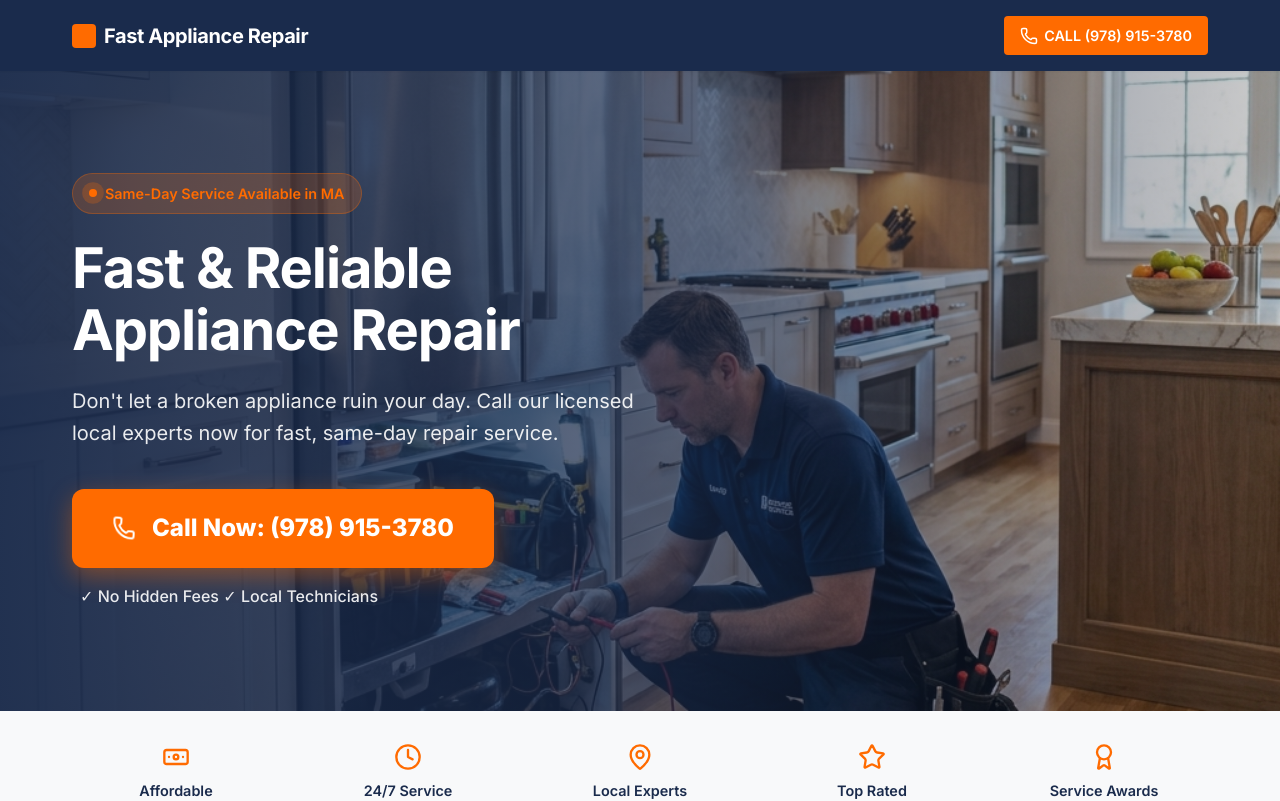
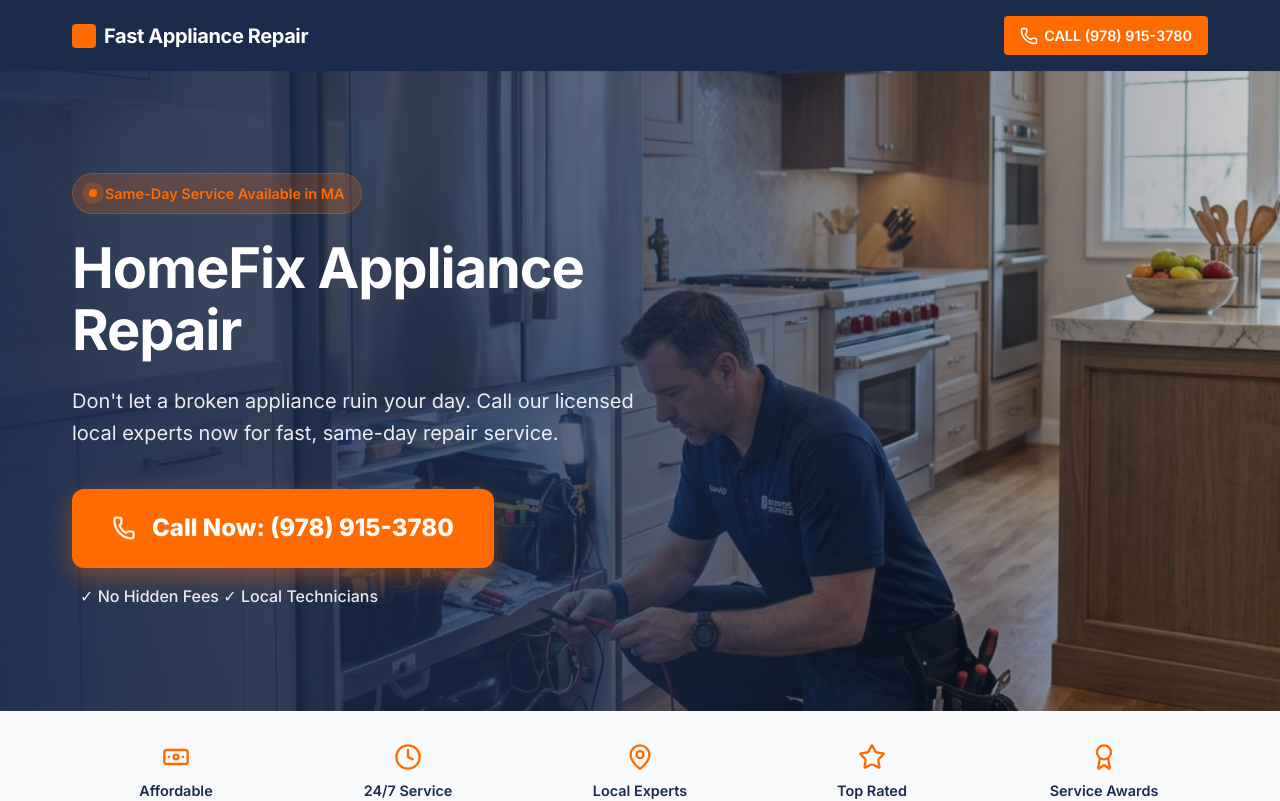
Before and after one commit to azee48/appliance-repair, a Next.js app: page / in a window 1280 px wide. Shown: the top 801 px of the page. Built offline with nearby package versions, Linux system fonts and the light colour scheme.

Commit message:
Update HeroSection.js

```diff
--- a/src/components/HeroSection.js
+++ b/src/components/HeroSection.js
@@ -12,7 +12,7 @@ export default function HeroSection() {
             Same-Day Service Available in MA
           </div>
           <h1 className={styles.title}>
-            Fast & Reliable Appliance Repair
+            HomeFix Appliance Repair
           </h1>
           <p className={styles.subtitle}>
             Don't let a broken appliance ruin your day. Call our licensed local experts now for fast, same-day repair service.
```
